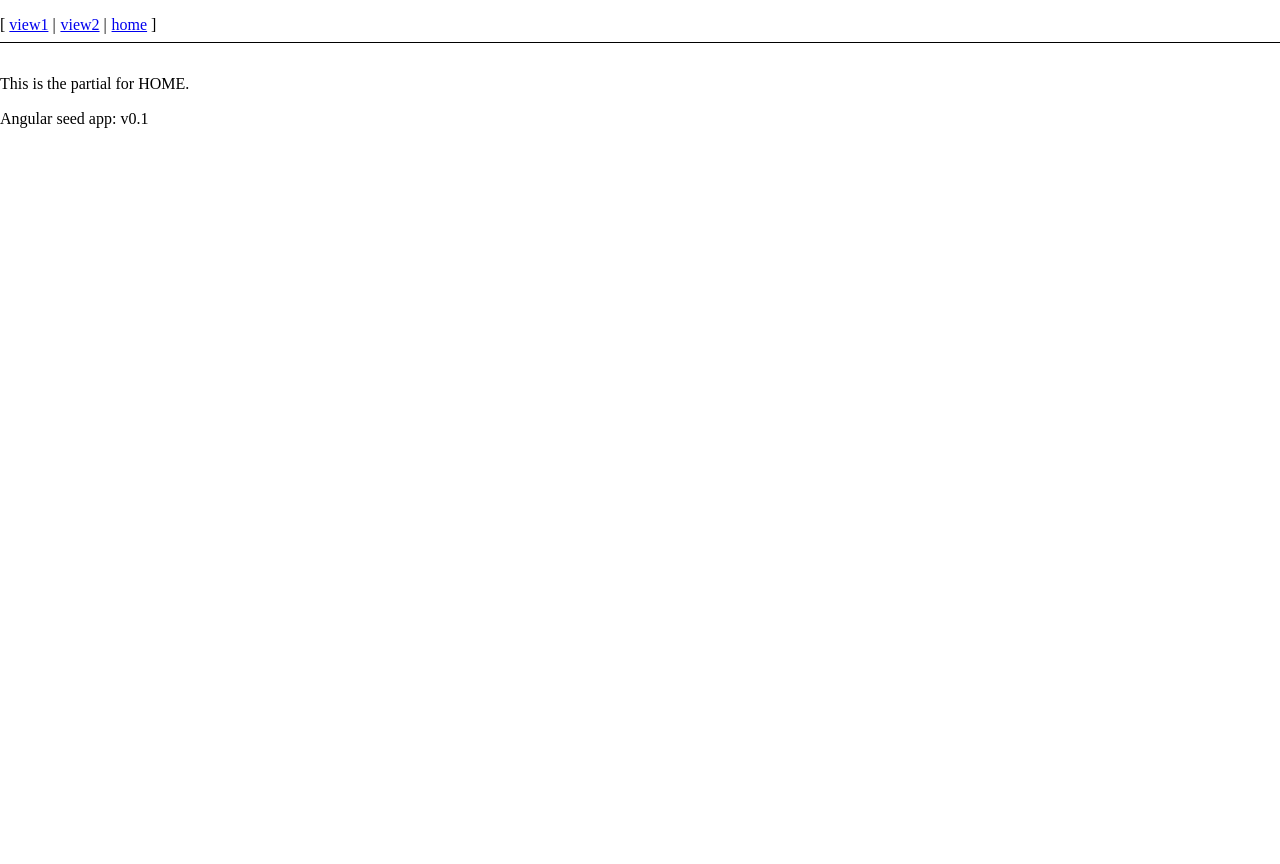
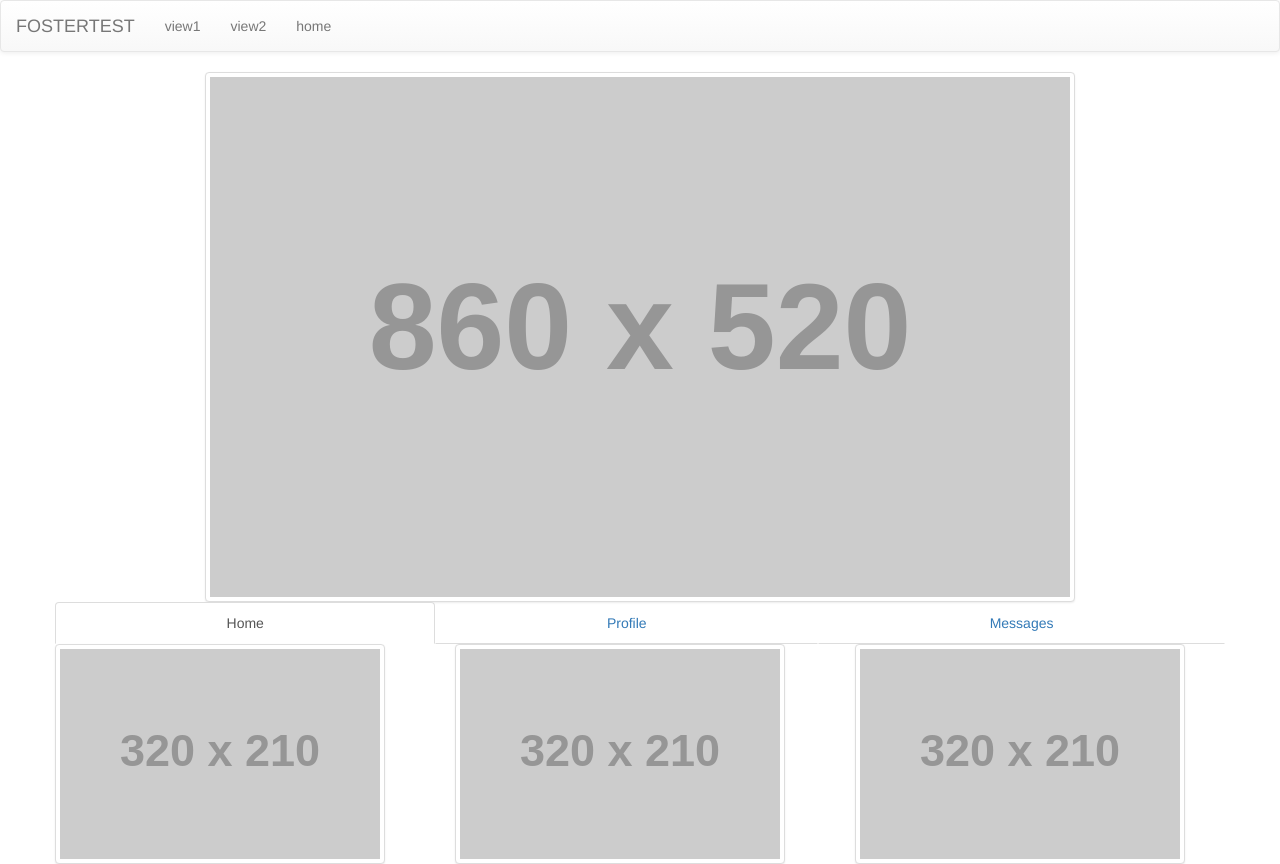
Before and after one commit to thiagocolen/front-test-3, a website: page app/index.html at #!/home in a window 1280 px wide. Before the commit the page ends 800 px from the top, so only its background shows below. Drawn offline with nearby package versions, Linux system fonts and the light colour scheme; some packages are replaced by stand-ins of ours; placeholder pictures from the web are drawn by us.

Commit message:
adding bootstrap

```diff
--- a/app/home/home.html
+++ b/app/home/home.html
@@ -1 +1,41 @@
-<p>This is the partial for HOME.</p>
+<div class="row">
+  <div class="col-md-12 text-center">
+    <img src="http://via.placeholder.com/860x520" alt="image" class="img-thumbnail">
+  </div>
+</div>
+<div class="row">
+  <ul class="nav nav-tabs nav-justified" role="tablist" id="tablist">
+    <li role="presentation" class="active"><a href="#home" aria-controls="home" role="tab" data-toggle="tab" id="home-tab">Home</a></li>
+    <li role="presentation"><a href="#profile" aria-controls="profile" role="tab" data-toggle="tab">Profile</a></li>
+    <li role="presentation"><a href="#messages" aria-controls="messages" role="tab" data-toggle="tab">Messages</a></li>
+  </ul>
+  <div class="tab-content">
+    <div role="tabpanel" class="tab-pane active" id="home">
+      <div class="row">
+        <div class="col-md-4">
+          <img src="http://via.placeholder.com/320x210" alt="image" class="img-thumbnail">
+        </div>
+        <div class="col-md-4">
+          <img src="http://via.placeholder.com/320x210" alt="image" class="img-thumbnail">
+        </div>
+        <div class="col-md-4">
+          <img src="http://via.placeholder.com/320x210" alt="image" class="img-thumbnail">
+        </div>
+      </div>
+    </div>
+    <div role="tabpanel" class="tab-pane" id="profile">
+      profile
+    </div>
+    <div role="tabpanel" class="tab-pane" id="messages">
+      messages
+    </div>
+  </div>
+</div>
+<script>
+  $(function () {
+    $('#tablist a').click(function (e) {
+      e.preventDefault();
+      $(this).tab('show');
+    });
+  });
+</script>
--- a/app/index.html
+++ b/app/index.html
@@ -2,36 +2,61 @@
 <!--[if lt IE 7]>      <html lang="en" ng-app="myApp" class="no-js lt-ie9 lt-ie8 lt-ie7"> <![endif]-->
 <!--[if IE 7]>         <html lang="en" ng-app="myApp" class="no-js lt-ie9 lt-ie8"> <![endif]-->
 <!--[if IE 8]>         <html lang="en" ng-app="myApp" class="no-js lt-ie9"> <![endif]-->
-<!--[if gt IE 8]><!--> <html lang="en" ng-app="myApp" class="no-js"> <!--<![endif]-->
+<!--[if gt IE 8]><!-->
+<html lang="en" ng-app="myApp" class="no-js">
+<!--<![endif]-->
+
 <head>
   <meta charset="utf-8">
   <meta http-equiv="X-UA-Compatible" content="IE=edge">
-  <title>My AngularJS App</title>
+  <title>FOSTERTEST</title>
   <meta name="description" content="">
   <meta name="viewport" content="width=device-width, initial-scale=1">
-  <link rel="stylesheet" href="bower_components/html5-boilerplate/dist/css/normalize.css">
-  <link rel="stylesheet" href="bower_components/html5-boilerplate/dist/css/main.css">
+  <link rel="stylesheet" href="bower_components/bootstrap/dist/css/bootstrap.css">
+  <link rel="stylesheet" href="bower_components/bootstrap/dist/css/bootstrap-theme.css">
   <link rel="stylesheet" href="app.css">
-  <script src="bower_components/html5-boilerplate/dist/js/vendor/modernizr-2.8.3.min.js"></script>
 </head>
+
 <body>
-  <ul class="menu">
-    <li><a href="#!/view1">view1</a></li>
-    <li><a href="#!/view2">view2</a></li>
-    <li><a href="#!/home">home</a></li>
-  </ul>
+
+  <nav class="navbar navbar-default">
+    <div class="container-fluid">
+      <!-- Brand and toggle get grouped for better mobile display -->
+      <div class="navbar-header">
+        <button type="button" class="navbar-toggle collapsed" data-toggle="collapse" data-target="#bs-example-navbar-collapse-1"
+          aria-expanded="false">
+              <span class="sr-only">Toggle navigation</span>
+              <span class="icon-bar"></span>
+              <span class="icon-bar"></span>
+              <span class="icon-bar"></span>
+            </button>
+        <a class="navbar-brand" href="#">FOSTERTEST</a>
+      </div>
+
+      <!-- Collect the nav links, forms, and other content for toggling -->
+      <div class="collapse navbar-collapse" id="bs-example-navbar-collapse-1">
+        <ul class="nav navbar-nav">
+          <li><a href="#!/view1">view1</a></li>
+          <li><a href="#!/view2">view2</a></li>
+          <li><a href="#!/home">home</a></li>
+        </ul>
+      </div>
+      <!-- /.navbar-collapse -->
+    </div>
+    <!-- /.container-fluid -->
+  </nav>
+
+  <div ng-view class="container"></div>
 
   <!--[if lt IE 7]>
       <p class="browsehappy">You are using an <strong>outdated</strong> browser. Please <a href="http://browsehappy.com/">upgrade your browser</a> to improve your experience.</p>
   <![endif]-->
 
-  <div ng-view></div>
-
-  <div>Angular seed app: v<span app-version></span></div>
-
   <!-- In production use:
   <script src="//ajax.googleapis.com/ajax/libs/angularjs/x.x.x/angular.min.js"></script>
   -->
+  <script src="bower_components/jquery/dist/jquery.js"></script>
+  <script src="bower_components/bootstrap/dist/js/bootstrap.js"></script>
   <script src="bower_components/angular/angular.js"></script>
   <script src="bower_components/angular-route/angular-route.js"></script>
   <script src="app.js"></script>
@@ -42,4 +67,5 @@
   <script src="components/version/version-directive.js"></script>
   <script src="components/version/interpolate-filter.js"></script>
 </body>
+
 </html>
--- a/bower.json
+++ b/bower.json
@@ -10,6 +10,7 @@
     "angular-route": "~1.5.0",
     "angular-loader": "~1.5.0",
     "angular-mocks": "~1.5.0",
-    "html5-boilerplate": "^5.3.0"
+    "html5-boilerplate": "^5.3.0",
+    "bootstrap": "^3.3.7"
   }
 }
```
Also changed, not shown: app/view1/view1.html (+11 -1 lines), package.json (+1 -7 lines), 1 other file.
